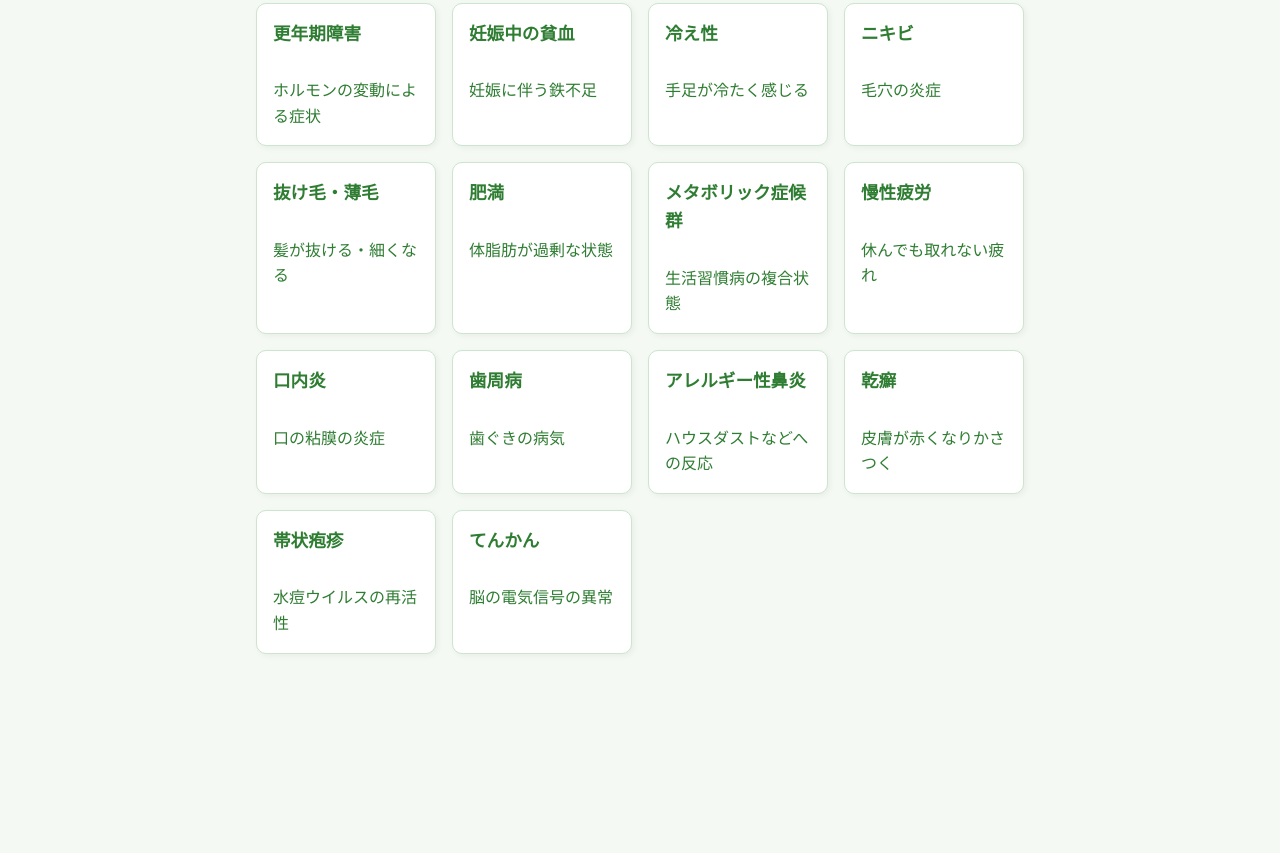
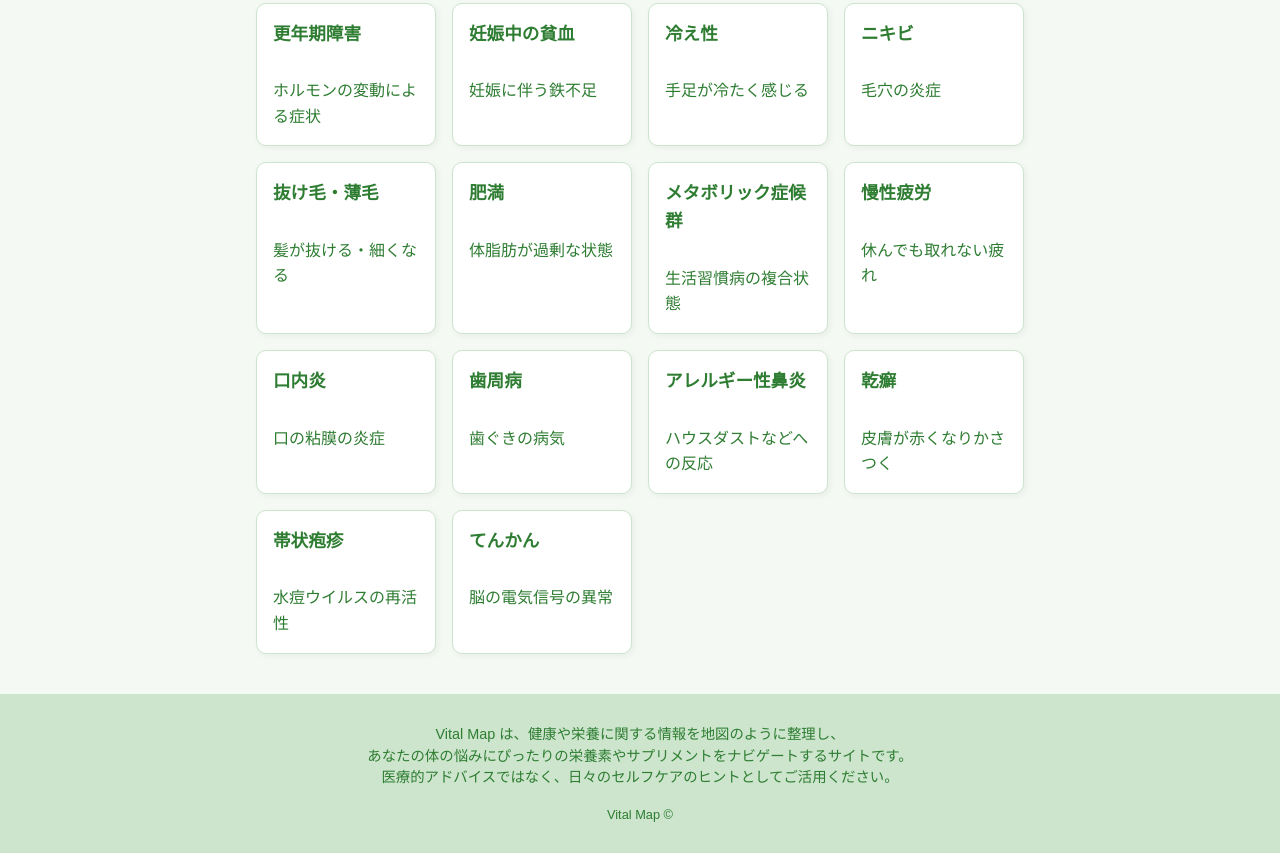
Before and after one commit to msktty/vital-map, a plain HTML site: page byouki.html in a window 1280 px wide. Shown: the part 1897-2750 px from the top of the page. Before the commit the page ends 2591 px from the top, so only its background shows below. Drawn offline with Linux system fonts and the light colour scheme.

Commit message:
Update byouki.html

```diff
--- a/byouki.html
+++ b/byouki.html
@@ -70,5 +70,15 @@
 
     </div>
   </main>
+  <footer>
+  <p class="about">
+    Vital Map は、健康や栄養に関する情報を地図のように整理し、<br>
+    あなたの体の悩みにぴったりの栄養素やサプリメントをナビゲートするサイトです。<br>
+    医療的アドバイスではなく、日々のセルフケアのヒントとしてご活用ください。
+  </p>
+  <p style="font-size: 0.8rem; color: #2e7d32; margin-top: 1rem;">
+    Vital Map ©
+  </p>
+  </footer>
 </body>
 </html>
```
